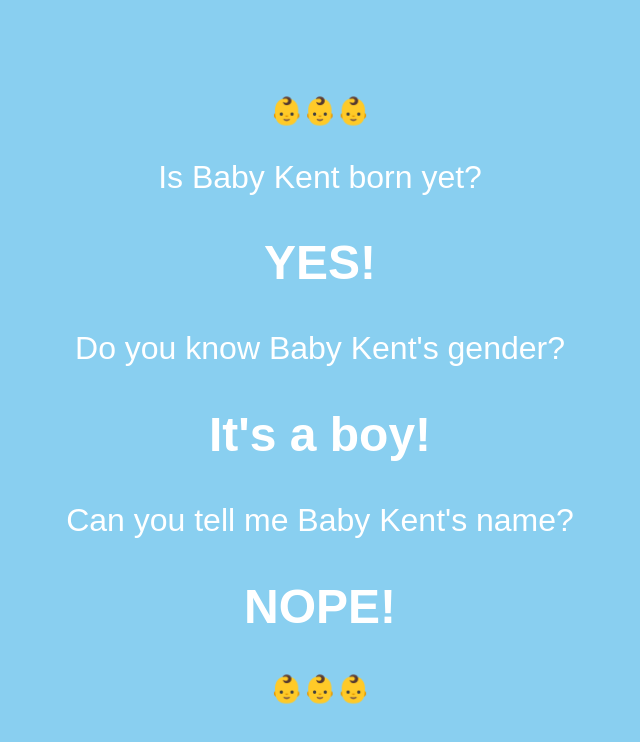
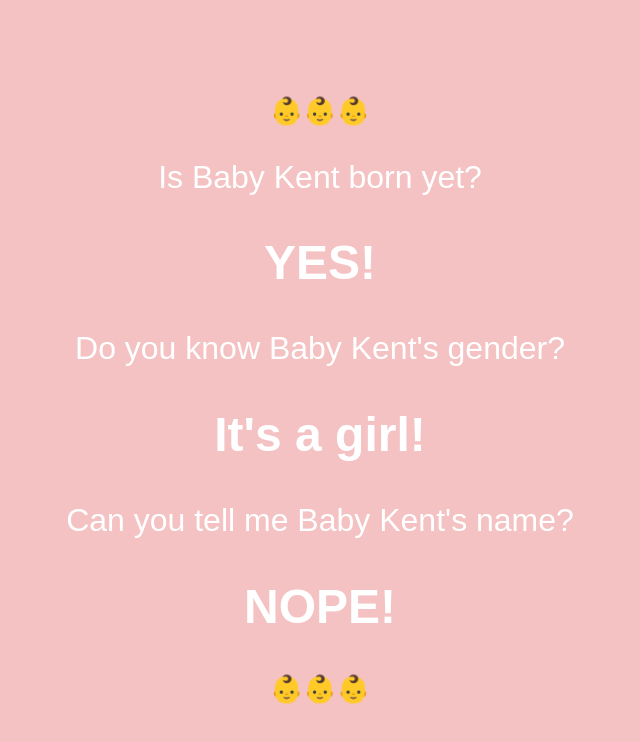
Before and after one commit to chandlerkent/nicoleandchandler, a plain HTML site: page index.html in a window 1280 px wide. Shown: the whole page, without its empty margins (320-960 px from the left). Drawn offline with Linux system fonts and the light colour scheme.

Commit message:
Born girl.

```diff
--- a/index.html
+++ b/index.html
@@ -14,7 +14,7 @@
 				justify-content: center;
 				align-items: center;
 				color: white;
-				background-color: #89cff0;
+				background-color: #f4c2c2;
 			}
 
 			.content { }
@@ -26,7 +26,7 @@
 			<p>Is Baby Kent born yet?</p>
 			<h2>YES!</h2>
 			<p>Do you know Baby Kent's gender?</p>
-			<h2>It's a boy!</h2>
+			<h2>It's a girl!</h2>
 			<p>Can you tell me Baby Kent's name?</p>
 			<h2>NOPE!</h2>
 			<small>👶👶👶</small>
```
